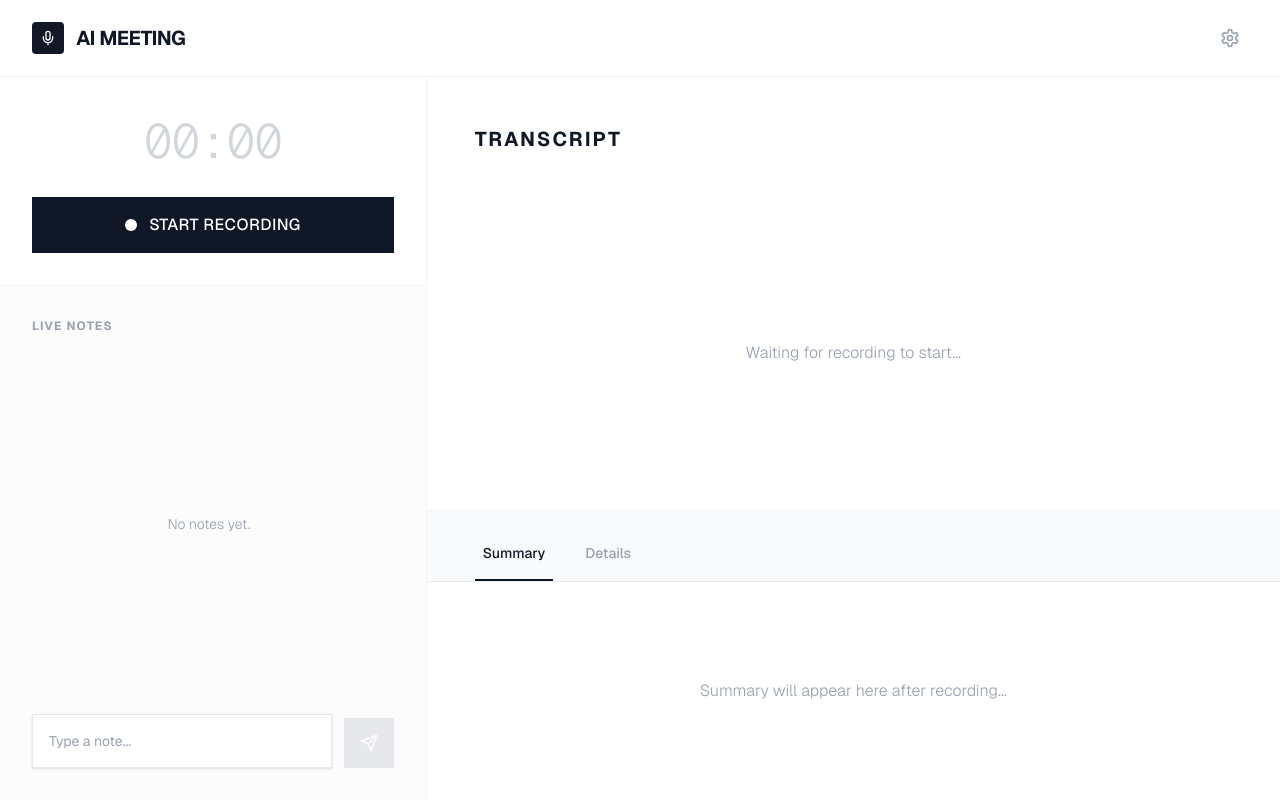
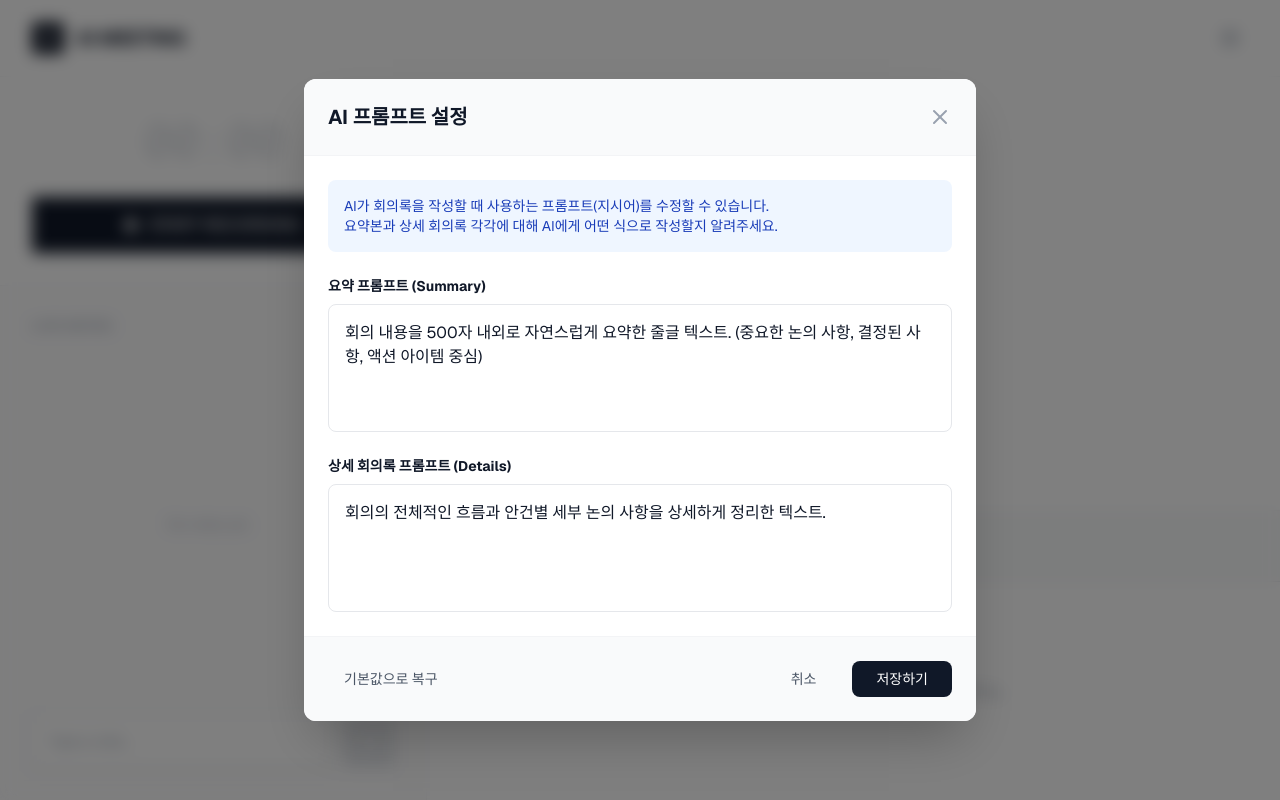
Before and after one commit to wisdom0924/ai_meeting_email, a Next.js app: page / in a window 1280 px wide. Both pictures are taken after a click on the button 1230 px from the left and 38 px from the top of the page. Built offline with nearby package versions, Linux system fonts and the light colour scheme.

Commit message:
설정창 구현(요약본 및 회의록 프롬프트 반영)

```diff
--- a/src/app/api/gemini/analyze/route.ts
+++ b/src/app/api/gemini/analyze/route.ts
@@ -5,7 +5,7 @@ const genAI = new GoogleGenerativeAI(process.env.GEMINI_API_KEY || '');
 
 export async function POST(request: Request) {
   try {
-    const { text } = await request.json();
+    const { text, summaryPrompt, detailsPrompt } = await request.json();
 
     if (!text) {
       return NextResponse.json(
@@ -21,14 +21,21 @@ export async function POST(request: Request) {
       );
     }
 
-    const prompt = `당신은 회의의 내용을 정확하게 요약하는 전문가입니다. 핵심 내용만 간결하게 요약해주세요. 중요한 논의 사항, 결정된 사항, 액션 아이템을 중심으로 요약해주세요.
+    const finalSummaryPrompt = summaryPrompt || `회의 내용을 500자 내외로 자연스럽게 요약한 줄글 텍스트. (중요한 논의 사항, 결정된 사항, 액션 아이템 중심)`;
+    const finalDetailsPrompt = detailsPrompt || `회의의 전체적인 흐름과 안건별 세부 논의 사항을 상세하게 정리한 텍스트.`;
+
+    const prompt = `당신은 회의의 내용을 정확하게 요약하는 전문가입니다.
 
 다음은 회의의 전체 녹음 내용(텍스트)입니다.
 이 내용을 바탕으로 두 가지 형식의 데이터를 작성해주세요.
 
-1. "summary": 회의 내용을 500자 내외로 자연스럽게 요약한 줄글 텍스트. (중요한 논의 사항, 결정된 사항, 액션 아이템 중심)
-2. "details": 상세 회의록 객체. 다음 구조를 갖는 JSON 형식이어야 합니다.
+1. "summary": ${finalSummaryPrompt}
+2. "details": 다음 지시사항에 맞게 상세 내용을 작성해주세요. 지시사항: ${finalDetailsPrompt}
+
+반드시 다음 구조를 갖는 JSON 형식으로만 응답해주세요. 응답은 다른 텍스트 없이 오직 JSON 객체만 있어야 합니다.
 {
+  "summary": "요약 내용...",
+  "details": {
     "title": "회의 제목",
     "meta": {
       "회의 제목": "...",
@@ -48,13 +55,6 @@ export async function POST(request: Request) {
     ],
     "nextMeeting": "다음 회의 일정",
     "additionalNotes": "기타 추가 논의 사항"
-}
-
-반드시 위 구조를 갖는 JSON 형식으로만 응답해주세요.
-{
-  "summary": "요약 내용...",
-  "details": {
-    ...details 객체
   }
 }
 
--- a/src/app/page.tsx
+++ b/src/app/page.tsx
@@ -136,10 +136,17 @@ export default function Home() {
             setTranscript("회의 내용을 바탕으로 요약본과 상세 회의록을 만들고 있어요! (약 10초 소요)");
 
             // 2. 텍스트를 바탕으로 요약 및 상세 정보 생성 (Gemini API)
+            const summaryPrompt = localStorage.getItem("summaryPrompt");
+            const detailsPrompt = localStorage.getItem("detailsPrompt");
+
             const analyzeResponse = await fetch('/api/gemini/analyze', {
               method: 'POST',
               headers: { 'Content-Type': 'application/json' },
-              body: JSON.stringify({ text: data.text })
+              body: JSON.stringify({
+                text: data.text,
+                summaryPrompt,
+                detailsPrompt
+              })
             });
 
             const analyzeData = await analyzeResponse.json();
--- a/src/components/Header.tsx
+++ b/src/components/Header.tsx
@@ -1,5 +1,39 @@
+"use client";
+
+import { useState, useEffect } from "react";
+import { DEFAULT_SUMMARY_PROMPT, DEFAULT_DETAILS_PROMPT } from "@/lib/prompts";
+
 export default function Header() {
+  const [isModalOpen, setIsModalOpen] = useState(false);
+  const [summaryPrompt, setSummaryPrompt] = useState("");
+  const [detailsPrompt, setDetailsPrompt] = useState("");
+
+  useEffect(() => {
+    // 컴포넌트가 마운트될 때 로컬 스토리지에서 저장된 프롬프트를 불러옵니다.
+    const savedSummary = localStorage.getItem("summaryPrompt");
+    const savedDetails = localStorage.getItem("detailsPrompt");
+
+    // 이전에 JSON 형태로 저장되었던 상세 회의록 프롬프트를 확인하고 일반 텍스트로 덮어씌웁니다.
+    const isOldJsonFormat = savedDetails?.includes("JSON 형식이어야 합니다");
+
+    setSummaryPrompt(savedSummary || DEFAULT_SUMMARY_PROMPT);
+    setDetailsPrompt(isOldJsonFormat ? DEFAULT_DETAILS_PROMPT : (savedDetails || DEFAULT_DETAILS_PROMPT));
+  }, []);
+
+  const handleSave = () => {
+    localStorage.setItem("summaryPrompt", summaryPrompt);
+    localStorage.setItem("detailsPrompt", detailsPrompt);
+    setIsModalOpen(false);
+    alert("프롬프트가 저장되었습니다.");
+  };
+
+  const handleReset = () => {
+    setSummaryPrompt(DEFAULT_SUMMARY_PROMPT);
+    setDetailsPrompt(DEFAULT_DETAILS_PROMPT);
+  };
+
   return (
+    <>
       <header className="flex items-center justify-between px-8 py-5 bg-white/80 backdrop-blur-md border-b border-gray-100 sticky top-0 z-10">
         <div className="flex items-center gap-3">
           <div className="w-8 h-8 bg-primary rounded-sm flex items-center justify-center text-white text-sm">
@@ -7,9 +41,80 @@ export default function Header() {
           </div>
           <h1 className="text-xl font-bold tracking-tight text-gray-900">AI MEETING</h1>
         </div>
-      <button className="p-2 text-gray-400 hover:text-gray-900 transition-colors">
+        <button
+          onClick={() => setIsModalOpen(true)}
+          className="p-2 text-gray-400 hover:text-gray-900 transition-colors"
+          title="프롬프트 설정"
+        >
           <svg xmlns="http://www.w3.org/2000/svg" width="20" height="20" viewBox="0 0 24 24" fill="none" stroke="currentColor" strokeWidth="2" strokeLinecap="round" strokeLinejoin="round"><path d="M12.22 2h-.44a2 2 0 0 0-2 2v.18a2 2 0 0 1-1 1.73l-.43.25a2 2 0 0 1-2 0l-.15-.08a2 2 0 0 0-2.73.73l-.22.38a2 2 0 0 0 .73 2.73l.15.1a2 2 0 0 1 1 1.72v.51a2 2 0 0 1-1 1.74l-.15.09a2 2 0 0 0-.73 2.73l.22.38a2 2 0 0 0 2.73.73l.15-.08a2 2 0 0 1 2 0l.43.25a2 2 0 0 1 1 1.73V20a2 2 0 0 0 2 2h.44a2 2 0 0 0 2-2v-.18a2 2 0 0 1 1-1.73l.43-.25a2 2 0 0 1 2 0l.15.08a2 2 0 0 0 2.73-.73l.22-.39a2 2 0 0 0-.73-2.73l-.15-.08a2 2 0 0 1-1-1.74v-.5a2 2 0 0 1 1-1.74l.15-.09a2 2 0 0 0 .73-2.73l-.22-.38a2 2 0 0 0-2.73-.73l-.15.08a2 2 0 0 1-2 0l-.43-.25a2 2 0 0 1-1-1.73V4a2 2 0 0 0-2-2z"></path><circle cx="12" cy="12" r="3"></circle></svg>
         </button>
       </header>
+
+      {isModalOpen && (
+        <div className="fixed inset-0 bg-black/50 backdrop-blur-sm z-50 flex items-center justify-center p-4">
+          <div className="bg-white rounded-xl shadow-2xl w-full max-w-2xl max-h-[90vh] flex flex-col overflow-hidden">
+            <div className="p-6 border-b border-gray-100 flex justify-between items-center bg-gray-50">
+              <h2 className="text-xl font-bold text-gray-900">AI 프롬프트 설정</h2>
+              <button
+                onClick={() => setIsModalOpen(false)}
+                className="text-gray-400 hover:text-gray-900"
+              >
+                <svg xmlns="http://www.w3.org/2000/svg" width="24" height="24" viewBox="0 0 24 24" fill="none" stroke="currentColor" strokeWidth="2" strokeLinecap="round" strokeLinejoin="round"><line x1="18" y1="6" x2="6" y2="18"></line><line x1="6" y1="6" x2="18" y2="18"></line></svg>
+              </button>
+            </div>
+
+            <div className="p-6 overflow-y-auto flex-1 flex flex-col gap-6">
+              <div className="bg-blue-50 p-4 rounded-lg text-sm text-blue-800">
+                <p>AI가 회의록을 작성할 때 사용하는 프롬프트(지시어)를 수정할 수 있습니다.</p>
+                <p>요약본과 상세 회의록 각각에 대해 AI에게 어떤 식으로 작성할지 알려주세요.</p>
+              </div>
+
+              <div className="flex flex-col gap-2">
+                <label className="font-bold text-gray-900 text-sm">요약 프롬프트 (Summary)</label>
+                <textarea
+                  value={summaryPrompt}
+                  onChange={(e) => setSummaryPrompt(e.target.value)}
+                  className="w-full h-32 p-4 border border-gray-200 rounded-lg focus:border-gray-900 focus:ring-1 focus:ring-gray-900 outline-none resize-none"
+                  placeholder="요약본을 위한 프롬프트를 입력하세요..."
+                />
+              </div>
+
+              <div className="flex flex-col gap-2">
+                <label className="font-bold text-gray-900 text-sm">상세 회의록 프롬프트 (Details)</label>
+                <textarea
+                  value={detailsPrompt}
+                  onChange={(e) => setDetailsPrompt(e.target.value)}
+                  className="w-full h-32 p-4 border border-gray-200 rounded-lg focus:border-gray-900 focus:ring-1 focus:ring-gray-900 outline-none resize-none"
+                  placeholder="상세 회의록에 포함되어야 할 내용이나 강조할 점을 입력하세요..."
+                />
+              </div>
+            </div>
+
+            <div className="p-6 border-t border-gray-100 bg-gray-50 flex justify-between items-center">
+              <button
+                onClick={handleReset}
+                className="px-4 py-2 text-sm font-medium text-gray-600 hover:text-gray-900 transition-colors"
+              >
+                기본값으로 복구
+              </button>
+              <div className="flex gap-3">
+                <button
+                  onClick={() => setIsModalOpen(false)}
+                  className="px-6 py-2 rounded-lg text-sm font-medium text-gray-600 hover:bg-gray-100 transition-colors"
+                >
+                  취소
+                </button>
+                <button
+                  onClick={handleSave}
+                  className="px-6 py-2 bg-gray-900 text-white rounded-lg text-sm font-medium hover:bg-gray-800 transition-colors"
+                >
+                  저장하기
+                </button>
+              </div>
+            </div>
+          </div>
+        </div>
+      )}
+    </>
   );
 }
--- /dev/null
+++ b/src/lib/prompts.ts
@@ -0,0 +1,3 @@
+export const DEFAULT_SUMMARY_PROMPT = `회의 내용을 500자 내외로 자연스럽게 요약한 줄글 텍스트. (중요한 논의 사항, 결정된 사항, 액션 아이템 중심)`;
+
+export const DEFAULT_DETAILS_PROMPT = `회의의 전체적인 흐름과 안건별 세부 논의 사항을 상세하게 정리한 텍스트.`;
```
Lines whose indentation alone changed are shown as unchanged.
